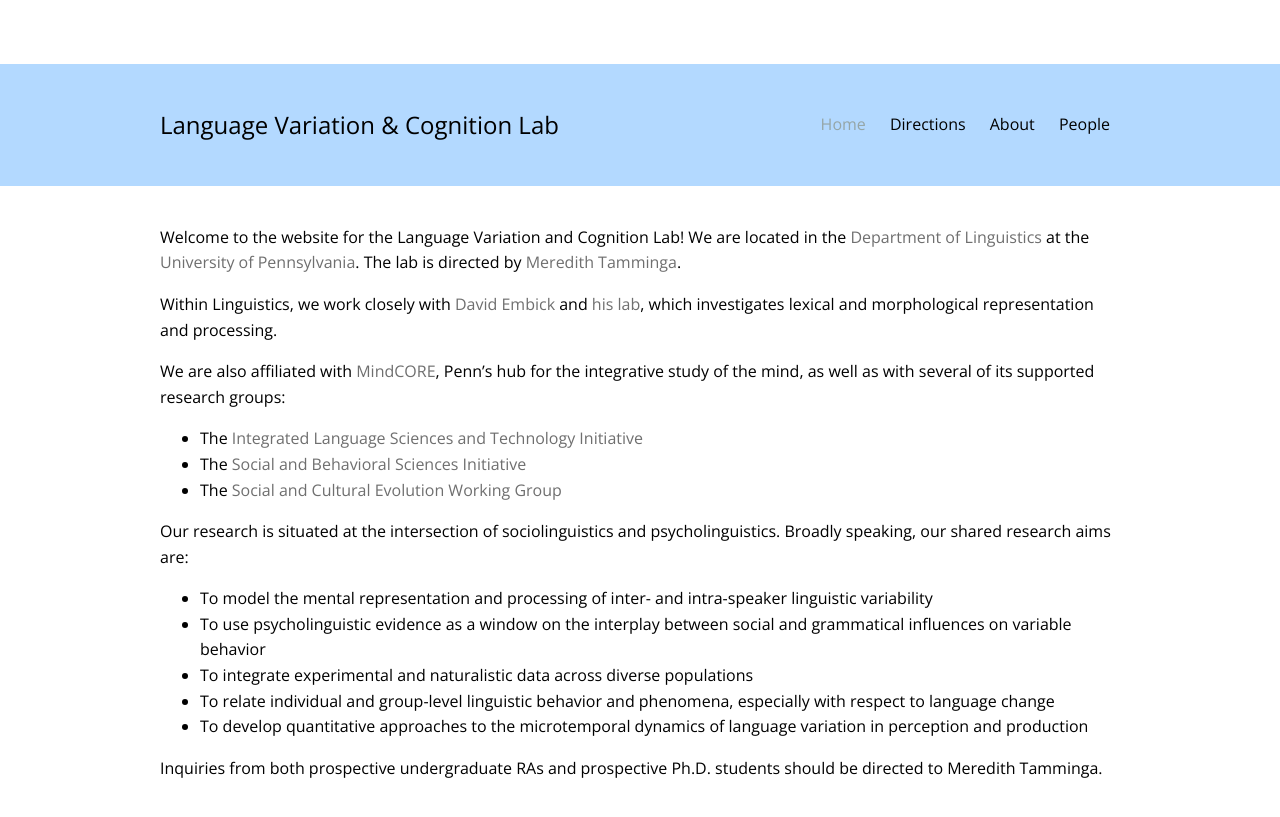
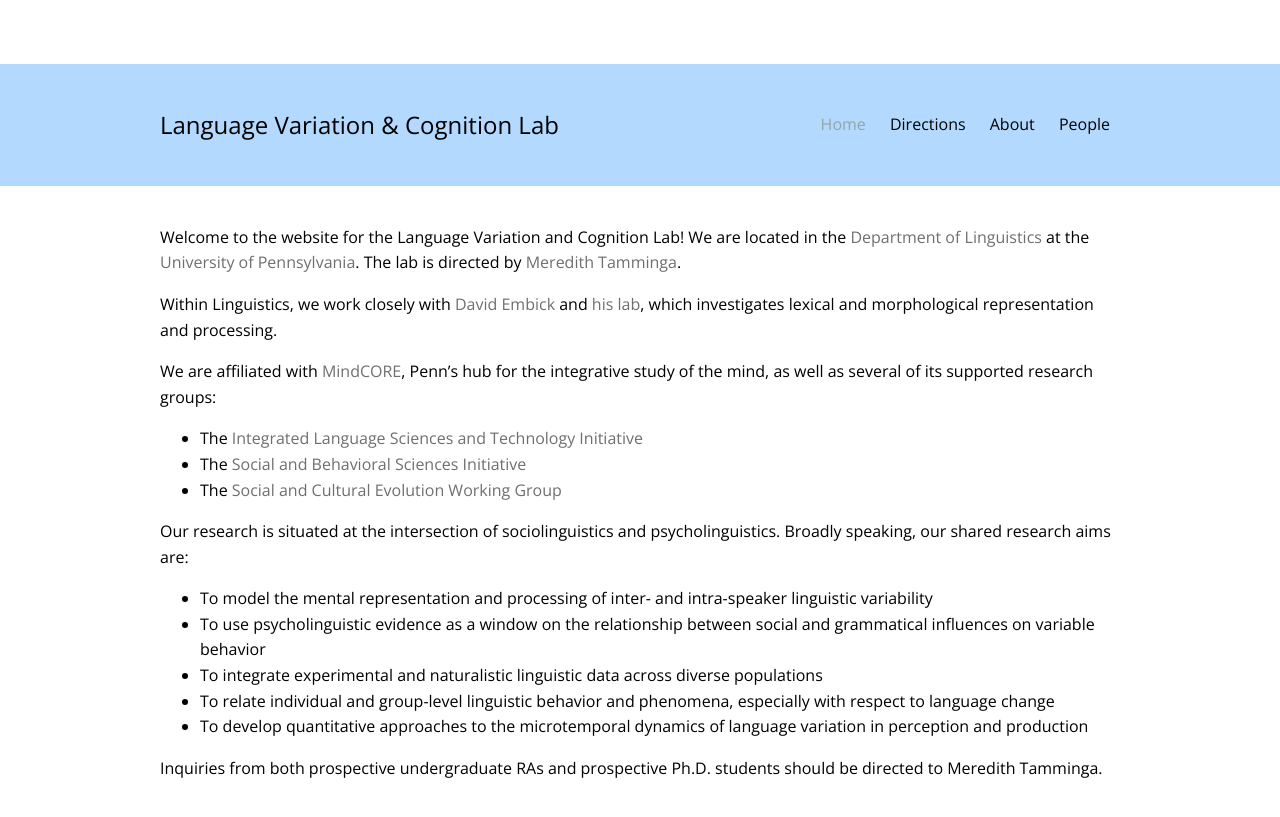
Before and after one commit to laceywade/TammingaLab.github.io, a Jekyll site: the page built from index.md, in a window 1280 px wide. Shown: the top 817 px of the page. Built offline with Jekyll 4.4.1, drawn with Linux system fonts in a browser that asks for light colours; some web fonts are replaced.

Commit message:
Update index.md

```diff
--- a/index.md
+++ b/index.md
@@ -10,15 +10,15 @@ Welcome to the website for the Language Variation and Cognition Lab! We are loca
 
 Within Linguistics, we work closely with [David Embick](https://www.ling.upenn.edu/~embick/) and [his lab](http://web.sas.upenn.edu/embick-lab/), which investigates lexical and morphological representation and processing.
 
-We are also affiliated with [MindCORE](https://mindcore.sas.upenn.edu/), Penn's hub for the integrative study of the mind, as well as with several of its supported research groups:
+We are affiliated with [MindCORE](https://mindcore.sas.upenn.edu/), Penn's hub for the integrative study of the mind, as well as several of its supported research groups:
 * The [Integrated Language Sciences and Technology Initiative](http://web.sas.upenn.edu/langscience/)
 * The [Social and Behavioral Sciences Initiative](http://web.sas.upenn.edu/penn-sbsi/)
 * The [Social and Cultural Evolution Working Group](https://web.sas.upenn.edu/scew/)
 
 Our research is situated at the intersection of sociolinguistics and psycholinguistics. Broadly speaking, our shared research aims are:
 * To model the mental representation and processing of inter- and intra-speaker linguistic variability
-* To use psycholinguistic evidence as a window on the interplay between social and grammatical influences on variable behavior
-* To integrate experimental and naturalistic data across diverse populations
+* To use psycholinguistic evidence as a window on the relationship between social and grammatical influences on variable behavior
+* To integrate experimental and naturalistic linguistic data across diverse populations
 * To relate individual and group-level linguistic behavior and phenomena, especially with respect to language change
 * To develop quantitative approaches to the microtemporal dynamics of language variation in perception and production
 
```
